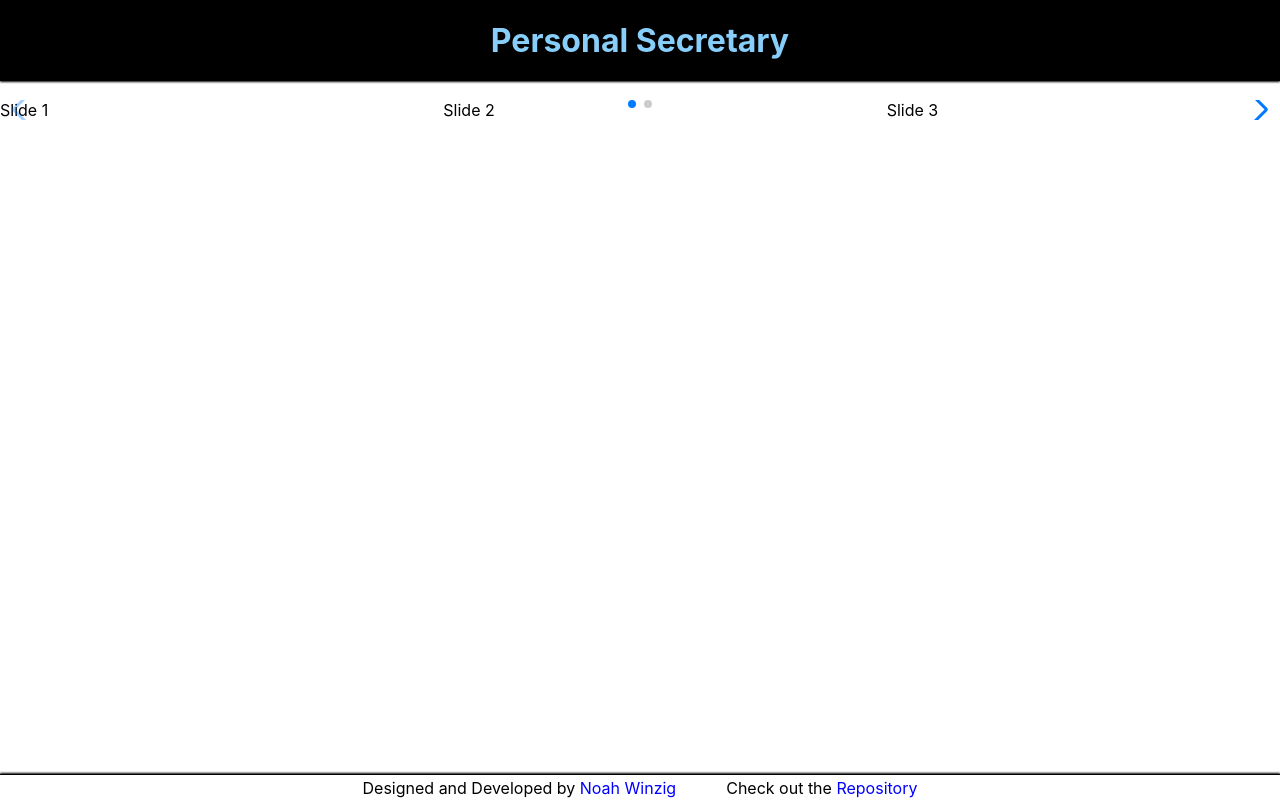
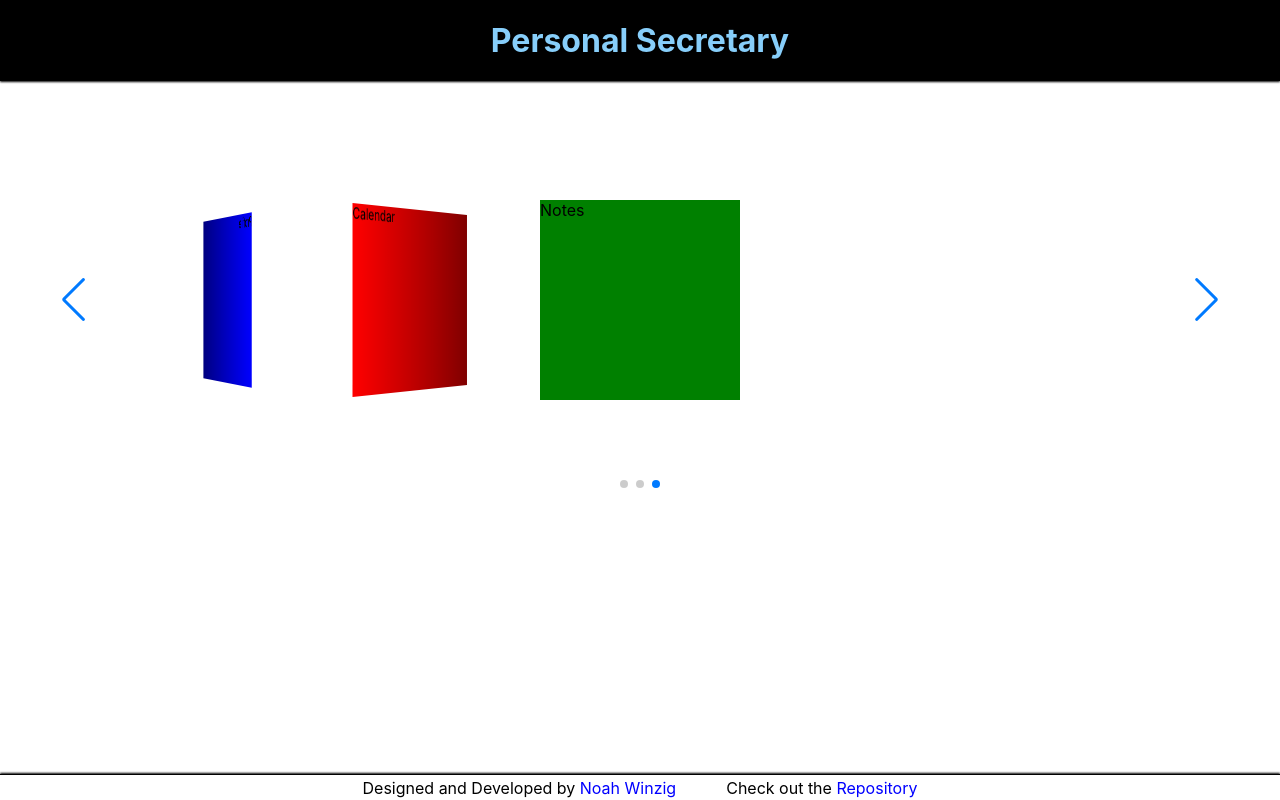
Before and after one commit to nwinzig/Personal-Secretary, a React (Create React App) app in the folder react-app/: page / in a window 1280 px wide. Built offline with nearby package versions, Linux system fonts and the light colour scheme.

Commit message:
making progress on carousel have sample blocks with navigation, pagination, and coverflow. need to continue stylind and fill with desired info

```diff
--- a/react-app/src/carousel/Carousel.tsx
+++ b/react-app/src/carousel/Carousel.tsx
@@ -6,7 +6,7 @@ import 'swiper/css'
 import 'swiper/css/effect-coverflow'
 import 'swiper/css/pagination'
 import 'swiper/css/navigation'
-// import '../../node_modules/swiper/css'
+import './carousel.css'
 
 // // test images to fill carousel until I can figure out how to fill them with sample of the users page
 
@@ -17,18 +17,21 @@ import 'swiper/css/navigation'
 function Carousel(){
     return (
         <Swiper
-        modules={[Navigation, Pagination]}
+        effect={"coverflow"}
+        loop={true}
+        modules={[Navigation, Pagination, EffectCoverflow]}
         spaceBetween={50}
-        slidesPerView={3}
+        slidesPerView={"auto"}
+        centeredSlides={true}
         navigation
         pagination= {{clickable: true}}
         onSlideChange={() => console.log('slide change')}
         onSwiper={(swiper) => console.log(swiper)}
         >
-            <SwiperSlide>Slide 1</SwiperSlide>
-            <SwiperSlide>Slide 2</SwiperSlide>
-            <SwiperSlide>Slide 3</SwiperSlide>
-            <SwiperSlide>Slide 4</SwiperSlide>
+            <SwiperSlide id='addBlue'>Profile</SwiperSlide>
+            <SwiperSlide id="addRed">Calendar</SwiperSlide>
+            <SwiperSlide id="addGreen">Notes</SwiperSlide>
+            {/* <SwiperSlide>Slide 4</SwiperSlide> */}
         </Swiper>
     )
 }
--- /dev/null
+++ b/react-app/src/carousel/carousel.css
@@ -0,0 +1,23 @@
+
+.swiper{
+    width: 100%;
+    padding-top: 100px;
+    padding-bottom: 100px;
+    /* margin-left: 25px;
+    margin-right: 25px; */
+}
+.swiper-slide{
+    background-position: center;
+    background-size: cover;
+    width: 200px;
+    height: 200px;
+}
+#addBlue{
+    background-color: blue;
+}
+#addRed{
+    background-color: red;
+}
+#addGreen{
+    background-color: green;
+}
--- a/react-app/src/splash/splash.css
+++ b/react-app/src/splash/splash.css
@@ -1,3 +1,5 @@
 .splashContainer{
     margin-top: 100px;
+    margin-right: 50px;
+    margin-left: 50px;
 }
```
